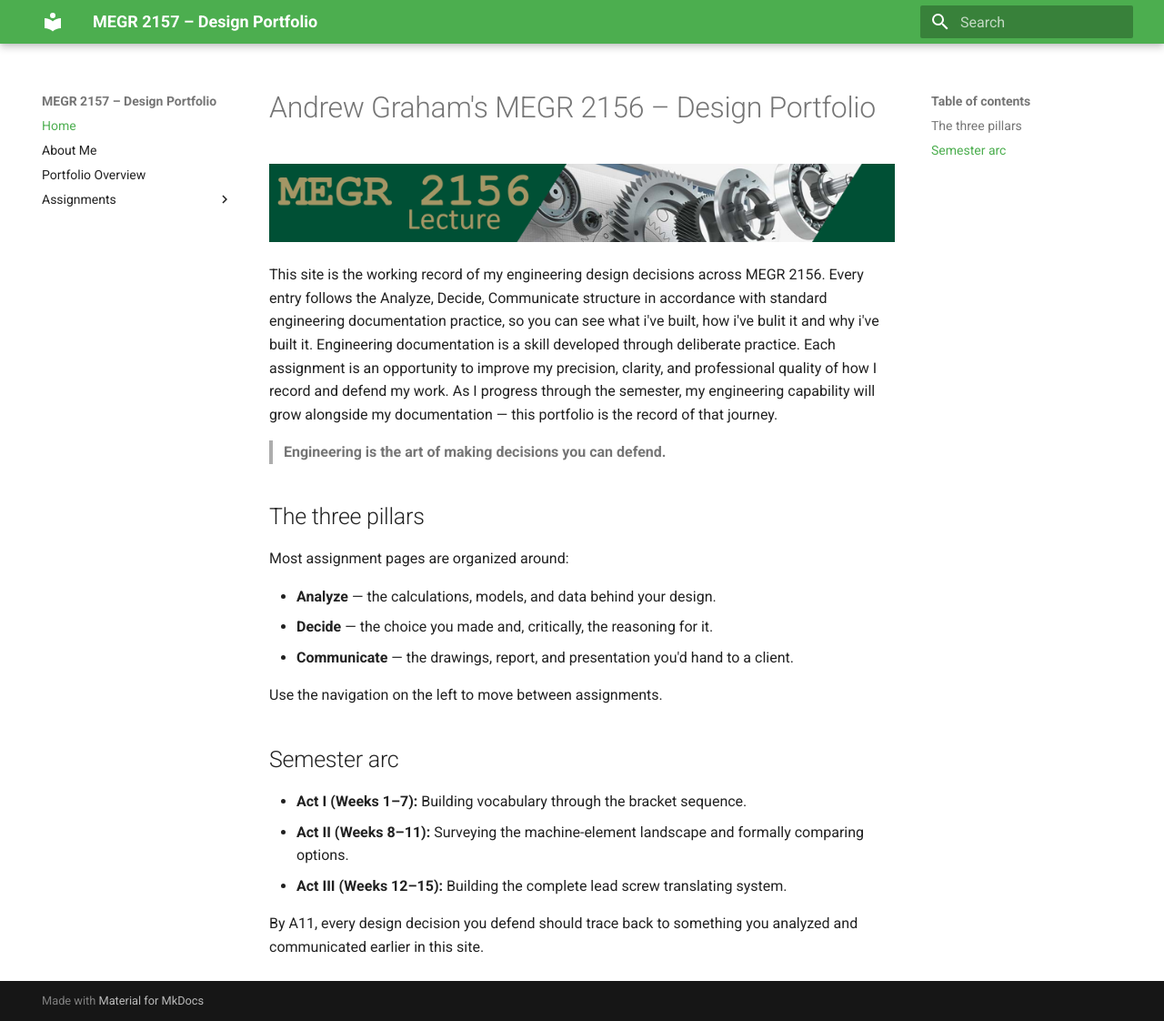
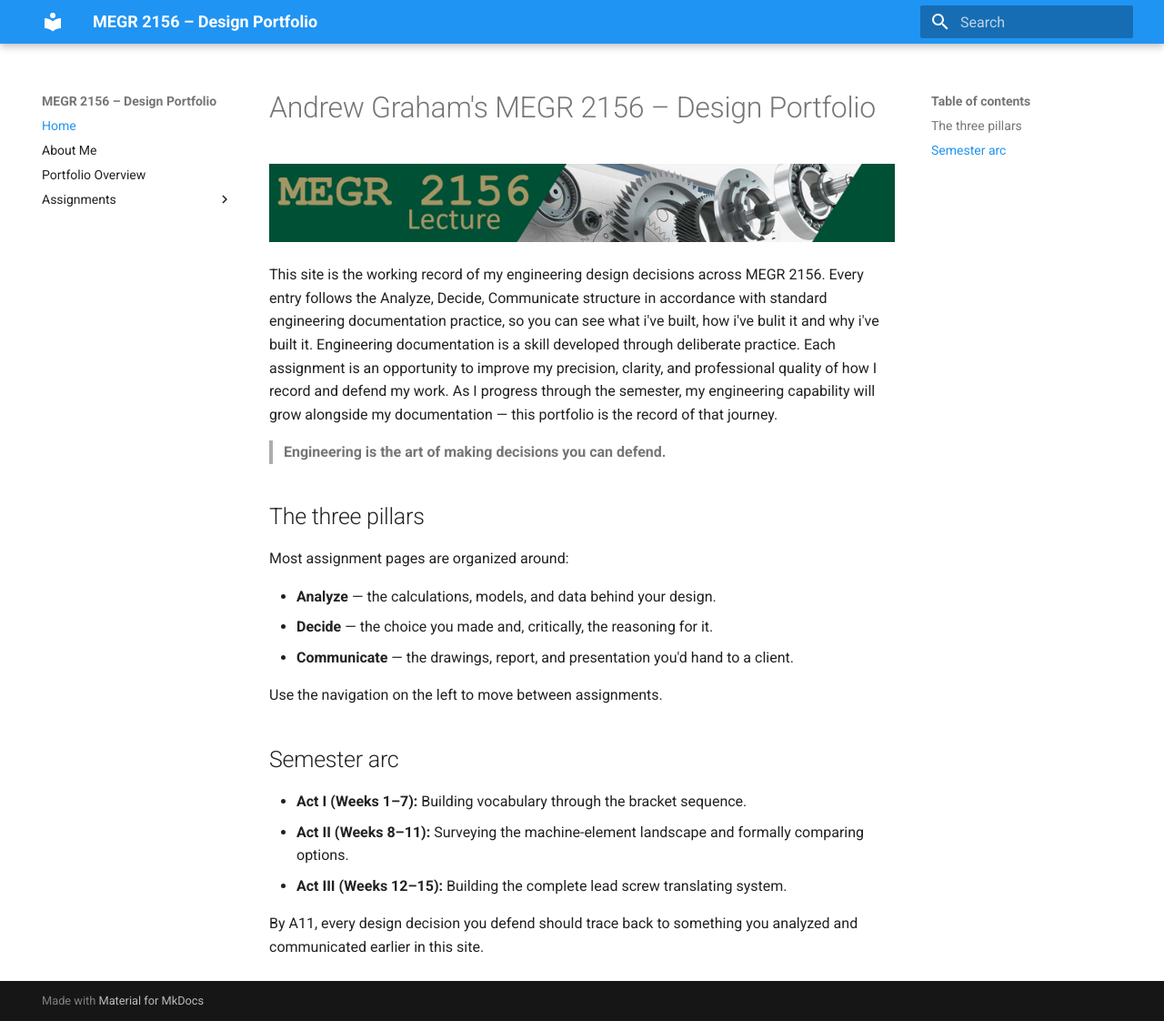
Before and after one commit to Agraha74/megr2157-portfolio, an MkDocs documentation site: the page built from docs/index.md, in a window 1280 px wide and 1122 px high. Shown: the whole window at 91% size. Built offline with MkDocs 1.6.1 and Material for MkDocs 9.7.7, drawn with Linux system fonts in a browser that asks for light colours.

Commit message:
Update site name and primary color in mkdocs.yml

```diff
--- a/mkdocs.yml
+++ b/mkdocs.yml
@@ -1,10 +1,10 @@
-site_name: MEGR 2157 – Design Portfolio
+site_name: MEGR 2156 – Design Portfolio
 site_description: Design portfolio documentation, built with the Analyze / Decide / Communicate framework
 
 theme:
   name: material
   palette:
-    primary: green
+    primary: Blue
   features:
     - navigation.instant
     - navigation.tracking
```
